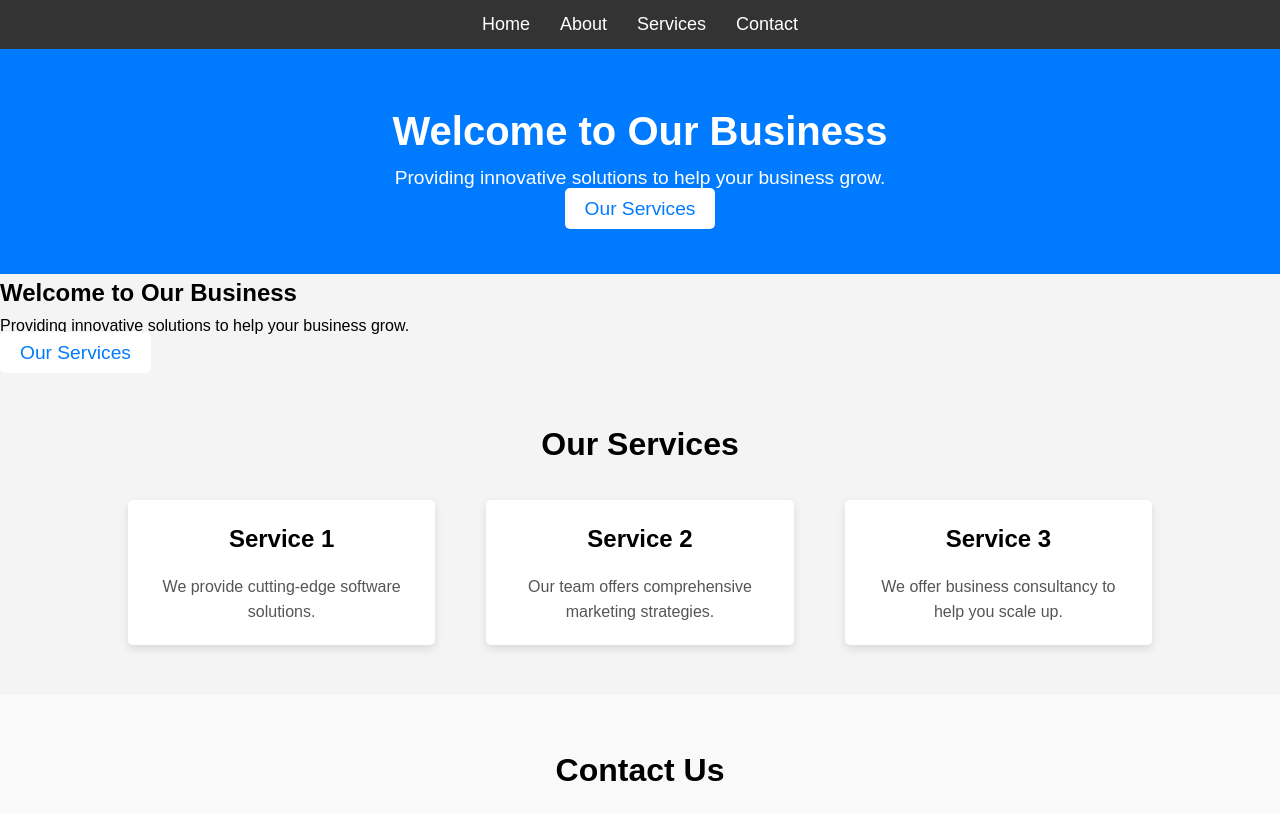
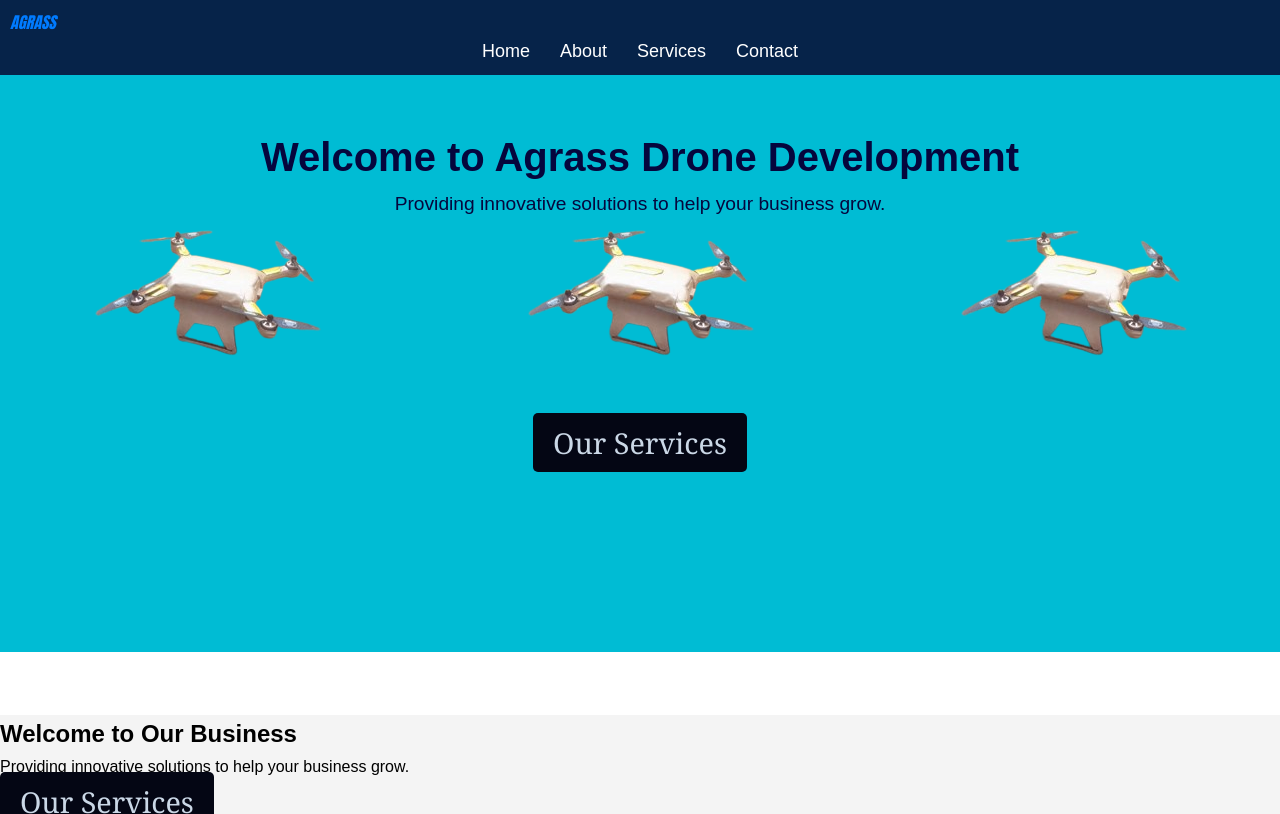
Before and after one commit to GROW-YAI/agrass-drone, a plain HTML site: page index.html in a window 1280 px wide. Shown: the top 814 px of the page. Drawn offline with Linux system fonts and the light colour scheme.

Commit message:
header done

```diff
--- a/index.html
+++ b/index.html
@@ -3,12 +3,13 @@
 <head>
   <meta charset="UTF-8">
   <meta name="viewport" content="width=device-width, initial-scale=1.0">
-  <title>Business Landing Page</title>
+  <title>AGRASS DRONE DEVELOPMENT</title>
   <link rel="stylesheet" href="style.css">
 </head>
 <body>
   <header>
     <nav>
+        <a href="" id="logo">AGRASS</a>
       <ul>
         <li><a href="#home">Home</a></li>
         <li><a href="#about">About</a></li>
@@ -20,9 +21,11 @@
 
   <section id="home" class="hero">
     <div class="hero-content">
-      <h1>Welcome to Our Business</h1>
+      <h1>Welcome to Agrass Drone Development</h1>
       <p>Providing innovative solutions to help your business grow.</p>
-      <a href="#services" class="cta-button">Our Services</a>
+    </div>
+    <div>
+        <a href="#services" class="cta-button">Our Services</a>
     </div>
   </section>
 
--- a/style.css
+++ b/style.css
@@ -11,8 +11,15 @@
   }
 
   header {
-    background-color: #333;
+    background-color: #062349;
     padding: 10px;
+
+  }
+  #logo{
+    color: #007BFF;
+    text-decoration: none;
+    font-style: oblique;
+    font-family: Impact, Haettenschweiler, 'Arial Narrow Bold', sans-serif;
   }
 
   nav ul {
@@ -32,10 +39,13 @@
   }
 
   .hero {
-    background-color: #007BFF;
-    color: white;
+    background-color: white;
+    color: rgb(5, 6, 61);
     padding: 50px 0;
     text-align: center;
+    background-image: url(./images/drone\ remove\ bg.png);
+    background-repeat: repeat-x;
+    height: 80vh;
   }
 
   .hero h1 {
@@ -44,16 +54,18 @@
 
   .hero p {
     font-size: 1.2rem;
+    padding-bottom: 200px;
   }
 
   .cta-button {
-    background-color: #fff;
-    color: #007BFF;
+    background-color: #040614;
+    color: #cad7e6;
+    font-family: Cambria, Cochin, Georgia, Times, 'Times New Roman', serif;
     padding: 10px 20px;
     text-decoration: none;
-    font-size: 1.2rem;
+    font-size: 1.8rem;
     border-radius: 5px;
-    margin-top: 20px;
+
   }
 
   .services {
```
Also changed, not shown: images/drone remove bg.png (added), images/drone1.png (added).
